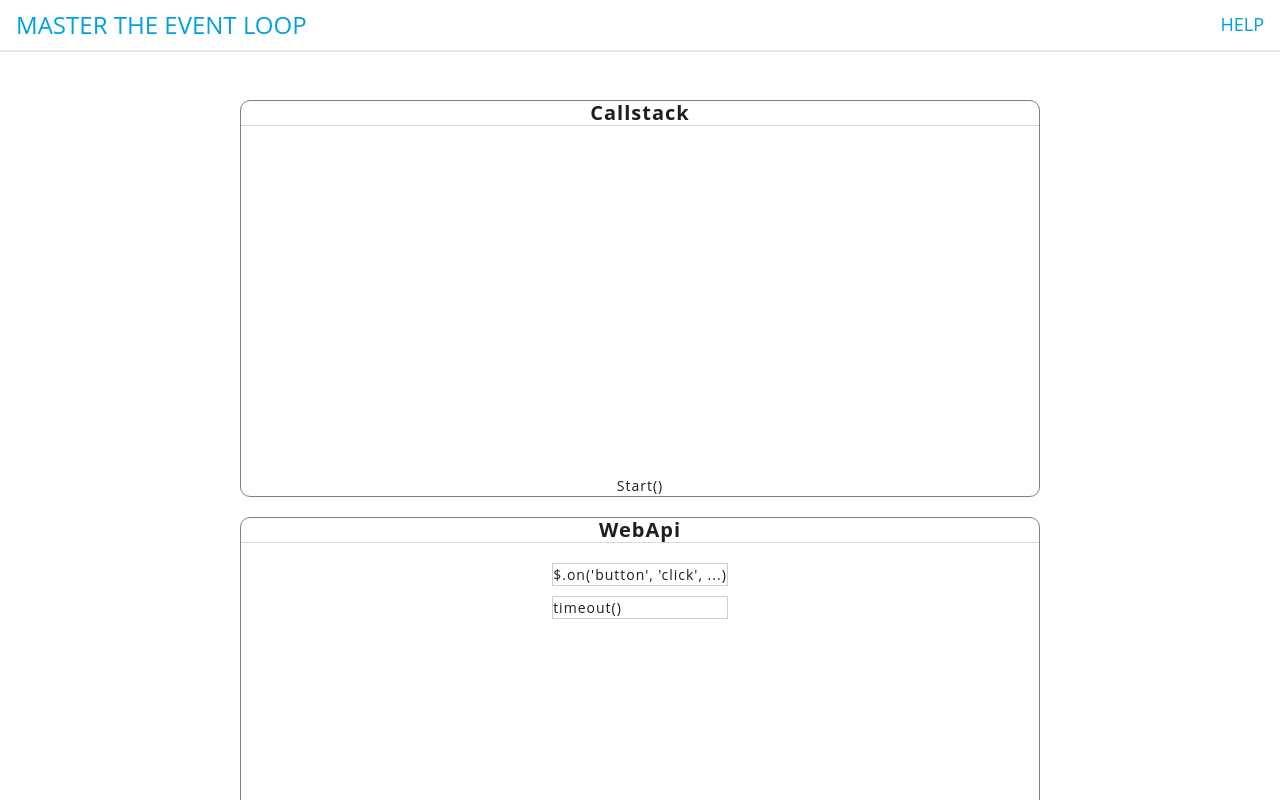
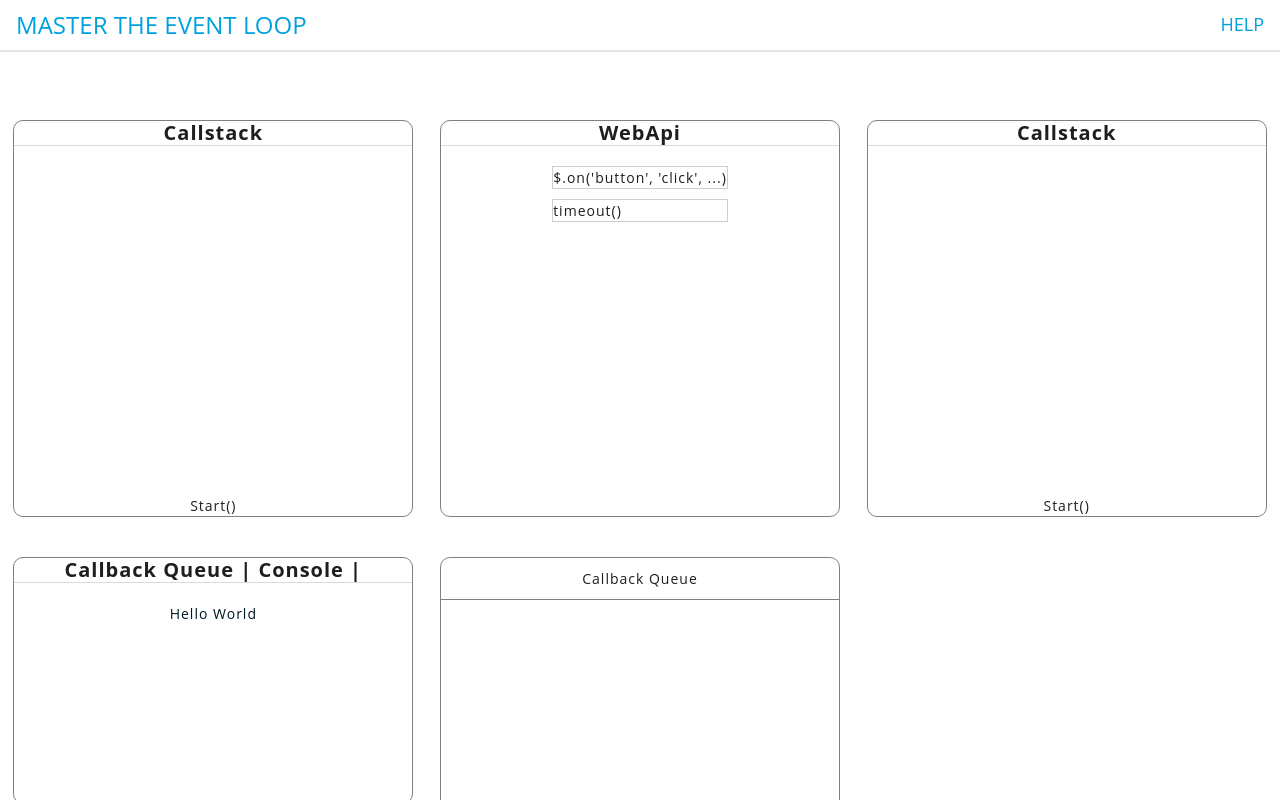
Before and after one commit to Dhaval1403/master-the-event-loop, a React (Create React App) app: page / in a window 1280 px wide. Shown: the top 800 px of the page. Built offline with nearby package versions, Linux system fonts and the light colour scheme.

Commit message:
updates on naming and making the callbackqueue work

```diff
--- a/src/components/Callstack/Callstack.js
+++ b/src/components/Callstack/Callstack.js
@@ -1,7 +1,7 @@
 import React, { Component } from 'react';
 // import './Callstack.styles.css';
 
-import { ListBox, ListTitle } from '../../styles/box';
+import { ConsoleBox, ConsoleTitle } from '../../styles/console';
 import { Box, Flex } from '../../styles/flex';
 import { Span } from '../../styles/text';
 
@@ -17,9 +17,9 @@ class Callstack extends Component {
 			// 	</div>
 			// </div>
 
-			<ListBox>
+			<ConsoleBox>
 				<Box borderBottom="1px solid rgba(201, 201, 201, 0.685)" textAlign="center">
-					<ListTitle>Callstack</ListTitle>
+					<ConsoleTitle>Callstack</ConsoleTitle>
 				</Box>
 
 				<Box display="flex" height="350px" justifyContent="center" mt="20px">
@@ -27,7 +27,7 @@ class Callstack extends Component {
 						<Span>Start()</Span>
 					</Flex>
 				</Box>
-			</ListBox>
+			</ConsoleBox>
 		);
 	}
 }
--- a/src/components/Console/Console.js
+++ b/src/components/Console/Console.js
@@ -1,7 +1,7 @@
 import React from 'react';
 // import './Console.styles.css';
 
-import { ListBox, ListTitle } from '../../styles/box';
+import { ConsoleBox, ConsoleTitle } from '../../styles/console';
 import { Box } from '../../styles/flex';
 import { P } from '../../styles/text';
 
@@ -19,15 +19,15 @@ const Console = input => {
 		// 	</div>
 		// </div>
 
-		<ListBox>
+		<ConsoleBox>
 			<Box borderBottom="1px solid rgba(201, 201, 201, 0.685)" textAlign="center">
-				<ListTitle>Callback Queue | Console |</ListTitle>
+				<ConsoleTitle>Callback Queue | Console |</ConsoleTitle>
 			</Box>
 
 			<Box height="200px" mt="20px" textAlign="center">
 				<P>Hello World</P>
 			</Box>
-		</ListBox>
+		</ConsoleBox>
 	);
 };
 
--- a/src/components/Container/Container.js
+++ b/src/components/Container/Container.js
@@ -1,12 +1,13 @@
 import React from 'react';
 
-// import CallbackQueue from '../CallbackQueue/CallbackQueue';
+import CallbackQueue from '../CallbackQueue/CallbackQueue';
+import queue from '../CallbackQueue/queue';
 import Callstack from '../Callstack/Callstack';
 import WebApi from '../WebApi/WebApi';
 import Console from '../Console/Console';
 import { Header } from '../Header/Header';
 
-import { Main } from '../../styles/layout';
+import { Cell, Grid } from '../../styles/grid';
 import { Normalize } from '../../styles/normalize';
 
 export const Container = () => {
@@ -16,15 +17,27 @@ export const Container = () => {
 
 			<Header />
 
-			<Main>
-				<Callstack />
+			<Grid display="grid" gridTemplateColumns="1fr 1fr 1fr" mt="100px">
+				<Cell>
+					<Callstack />
+				</Cell>
 
-				<WebApi />
+				<Cell>
+					<WebApi />
+				</Cell>
 
-				<Console />
+				<Cell>
+					<Callstack />
+				</Cell>
 
-				{/* <CallbackQueue queue={queue.head} /> */}
-			</Main>
+				<Cell>
+					<Console />
+				</Cell>
+
+				<Cell>
+					<CallbackQueue queue={queue.head} />
+				</Cell>
+			</Grid>
 		</>
 	);
 };
--- a/src/components/WebApi/WebApi.js
+++ b/src/components/WebApi/WebApi.js
@@ -2,7 +2,7 @@ import React from 'react';
 
 // import './WebApi.styles.css';
 
-import { ListBox, ListTitle, List, ListItem } from '../../styles/box';
+import { ConsoleBox, ConsoleTitle, List, ListItem } from '../../styles/console';
 import { Box } from '../../styles/flex';
 
 const WebApi = input => {
@@ -17,9 +17,9 @@ const WebApi = input => {
 		// 	</div>
 		// </div>
 
-		<ListBox>
+		<ConsoleBox>
 			<Box borderBottom="1px solid rgba(201, 201, 201, 0.685)" textAlign="center">
-				<ListTitle>WebApi</ListTitle>
+				<ConsoleTitle>WebApi</ConsoleTitle>
 			</Box>
 
 			<Box display="flex" height="350px" justifyContent="center" mt="20px">
@@ -29,7 +29,7 @@ const WebApi = input => {
 					<ListItem>timeout()</ListItem>
 				</List>
 			</Box>
-		</ListBox>
+		</ConsoleBox>
 	);
 };
 
--- a/src/styles/box.js
+++ b/src/styles/console.js
@@ -1,12 +1,12 @@
 import styled from 'styled-components';
 import { space, typography } from 'styled-system';
 
-import { variable } from '../styles/variable';
+import { variable } from './variable';
 
-export const ListBox = styled.div`
+export const ConsoleBox = styled.div`
 	margin: 20px auto;
 	border: 1px solid grey;
-	width: 800px;
+	width: 400px;
 	border-radius: 10px;
 	background-color: ${variable.colorWhite};
 	font-weight: 400;
@@ -15,7 +15,7 @@ export const ListBox = styled.div`
 	line-height: 1.5;
 `;
 
-export const ListTitle = styled.h2`
+export const ConsoleTitle = styled.h2`
 	${space};
 	${typography};
 	${({ fontSize }) => fontSize === undefined && 'font-size: 20px'};
```
